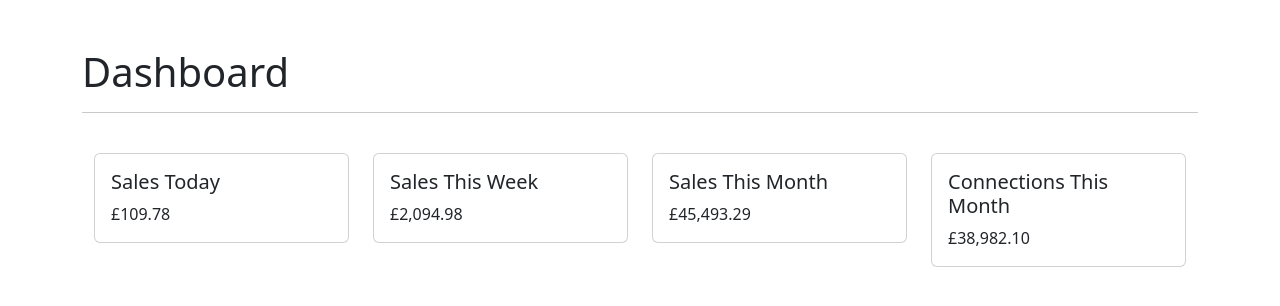
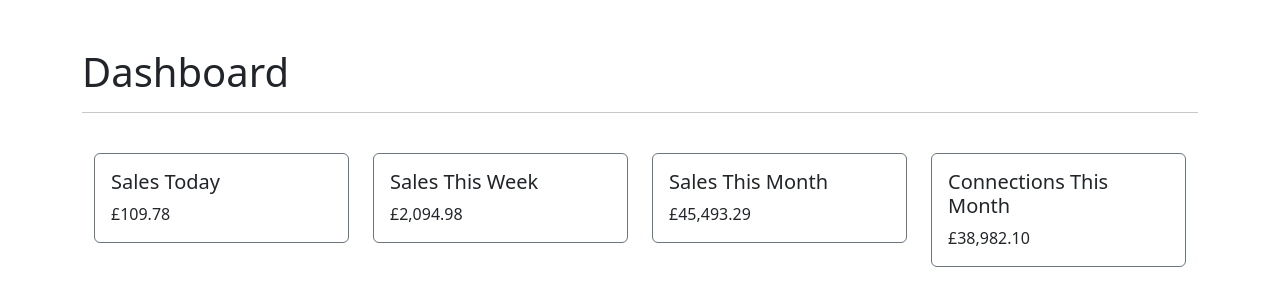
Before and after one commit to laytreynolds/dcrm, a Django app: page /crm/ in a window 1280 px wide. Shown: the part 56-362 px from the top of the page. Run offline with Django 5.2, Linux system fonts and the light colour scheme; the visitor is signed in with stand-in values (Sample User, id 1); some libraries are stand-ins or nearby versions.

Commit message:
home card borders

```diff
--- a/dcrm/api/templates/home.html
+++ b/dcrm/api/templates/home.html
@@ -4,7 +4,7 @@
   <div class="container">
     <div class="row">
       <div class="col-md-3">
-        <div class="card d-flex align-items-stretch">
+        <div class="card d-flex align-items-stretch border-secondary mb-3">
           <div class="card-body">
             <h5 class="card-title">Sales Today</h5>
             <p class="card-text">£109.78</p>
@@ -12,7 +12,7 @@
         </div>
       </div>
       <div class="col-md-3">
-        <div class="card d-flex align-items-stretch">
+        <div class="card d-flex align-items-stretch border-secondary mb-3">
           <div class="card-body">
             <h5 class="card-title">Sales This Week</h5>
             <p class="card-text">£2,094.98</p>
@@ -20,7 +20,7 @@
         </div>
       </div>
       <div class="col-md-3">
-        <div class="card d-flex align-items-stretch">
+        <div class="card d-flex align-items-stretch border-secondary mb-3">
           <div class="card-body">
             <h5 class="card-title">Sales This Month</h5>
             <p class="card-text">£45,493.29</p>
@@ -28,7 +28,7 @@
         </div>
       </div>
       <div class="col-md-3">
-        <div class="card d-flex align-items-stretch">
+        <div class="card d-flex align-items-stretch border-secondary mb-3">
           <div class="card-body">
             <h5 class="card-title">Connections This Month</h5>
             <p class="card-text">£38,982.10</p>
```
